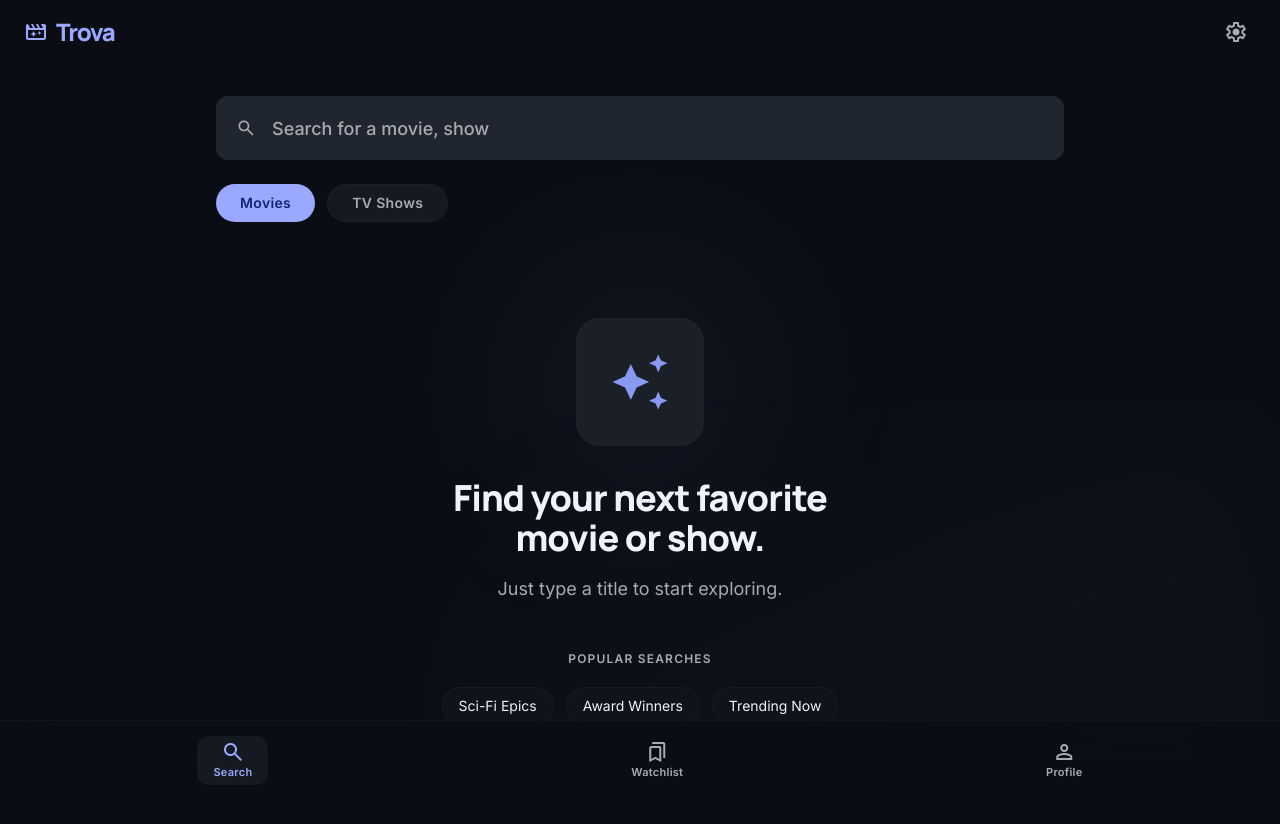
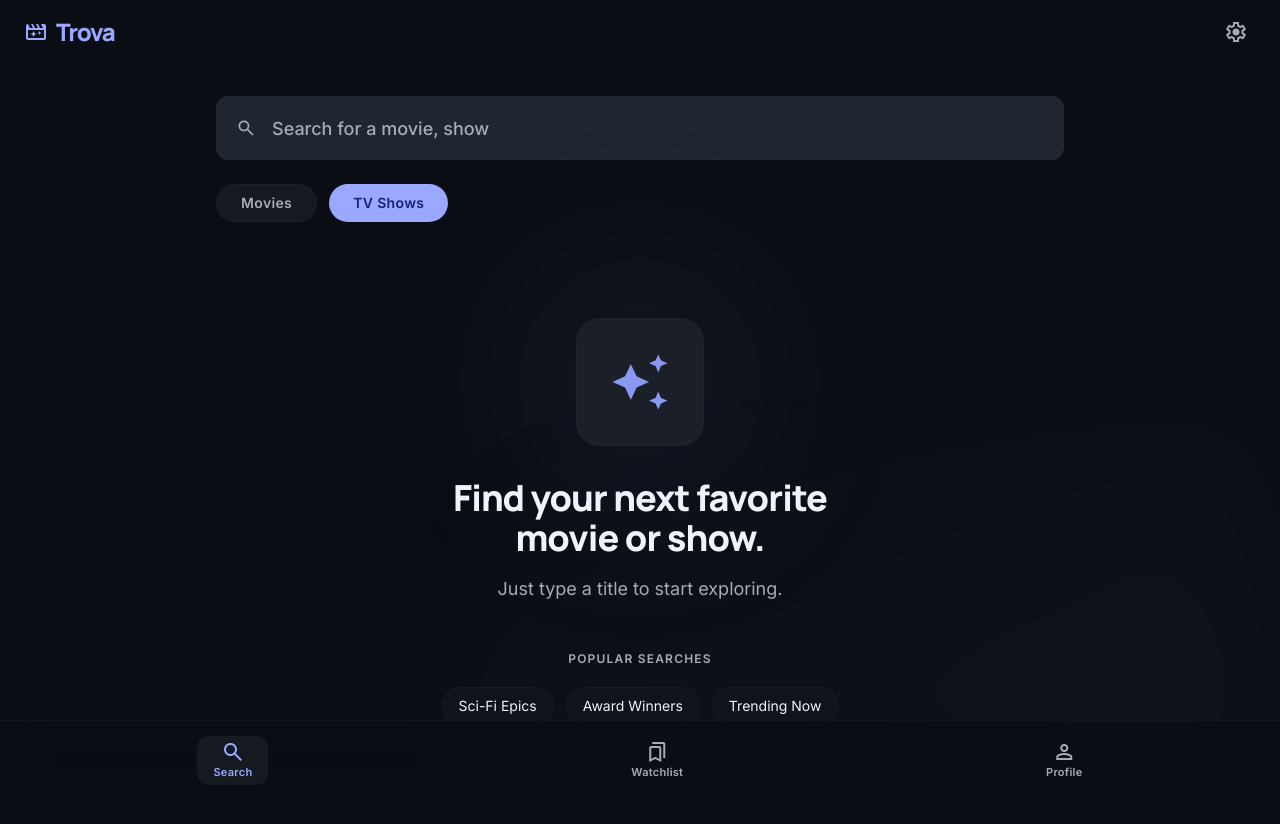
Before and after one commit to visual-zimbabwe/find-streamer, a website: page mobile-app/Trova/main_search/code.html in a window 1280 px wide. Both pictures are taken after a click on the button "TV Shows". Drawn offline with nearby package versions, Linux system fonts and the light colour scheme.

Commit message:
FEAT: Implement filter toggles for Movies and TV Shows on main search

```diff
--- a/mobile-app/Trova/main_search/code.html
+++ b/mobile-app/Trova/main_search/code.html
@@ -158,11 +158,11 @@
 </main>
 <!-- BottomNavBar -->
 <nav class="fixed bottom-0 left-0 w-full z-50 flex justify-around items-center px-4 h-20 pb-safe bg-[#0a0e14]/80 backdrop-blur-xl dark:bg-[#0a0e14]/80 border-t border-[#44484f]/15">
-<a class="flex flex-col items-center justify-center text-[#9aa8ff] bg-[#151a21] rounded-xl px-4 py-1 transition-transform duration-200 ease-out" href="#">
+<a class="flex flex-col items-center justify-center text-[#9aa8ff] bg-[#151a21] rounded-xl px-4 py-1 transition-transform duration-200 ease-out" href="mobile-app/Trova/main_search/code.html">
 <span class="material-symbols-outlined" data-icon="search" style="font-variation-settings: 'FILL' 1;">search</span>
 <span class="text-[11px] font-semibold font-[Inter] tracking-wide">Search</span>
 </a>
-<a class="flex flex-col items-center justify-center text-[#a8abb3] hover:text-white transition-all" href="#">
+<a class="flex flex-col items-center justify-center text-[#a8abb3] hover:text-white transition-all" href="mobile-app/watchlist.html">
 <span class="material-symbols-outlined" data-icon="bookmarks">bookmarks</span>
 <span class="text-[11px] font-semibold font-[Inter] tracking-wide">Watchlist</span>
 </a>
@@ -171,4 +171,40 @@
 <span class="text-[11px] font-semibold font-[Inter] tracking-wide">Profile</span>
 </a>
 </nav>
+<script>
+    document.addEventListener('DOMContentLoaded', () => {
+        const movieButton = document.querySelector('.flex.gap-3 button:nth-child(1)');
+        const tvShowButton = document.querySelector('.flex.gap-3 button:nth-child(2)');
+        let currentFilter = 'movie'; // Default filter
+
+        function updateFilterButtons() {
+            if (currentFilter === 'movie') {
+                movieButton.classList.add('bg-primary', 'text-on-primary');
+                movieButton.classList.remove('bg-surface-container', 'border', 'border-outline-variant/15', 'text-on-surface-variant', 'hover:bg-surface-variant');
+                tvShowButton.classList.remove('bg-primary', 'text-on-primary');
+                tvShowButton.classList.add('bg-surface-container', 'border', 'border-outline-variant/15', 'text-on-surface-variant', 'hover:bg-surface-variant');
+            } else if (currentFilter === 'tv') {
+                tvShowButton.classList.add('bg-primary', 'text-on-primary');
+                tvShowButton.classList.remove('bg-surface-container', 'border', 'border-outline-variant/15', 'text-on-surface-variant', 'hover:bg-surface-variant');
+                movieButton.classList.remove('bg-primary', 'text-on-primary');
+                movieButton.classList.add('bg-surface-container', 'border', 'border-outline-variant/15', 'text-on-surface-variant', 'hover:bg-surface-variant');
+            }
+            console.log('Current filter:', currentFilter);
+            // Here you would typically trigger a search with the new filter
+        }
+
+        movieButton.addEventListener('click', () => {
+            currentFilter = 'movie';
+            updateFilterButtons();
+        });
+
+        tvShowButton.addEventListener('click', () => {
+            currentFilter = 'tv';
+            updateFilterButtons();
+        });
+
+        // Initialize button states
+        updateFilterButtons();
+    });
+</script>
 </body></html>
```
Also changed, not shown: mobile-app/detailed_result.html (+2 -2 lines), mobile-app/watchlist.html (+2 -2 lines).
